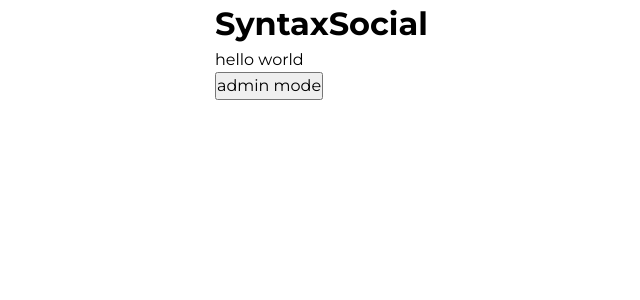
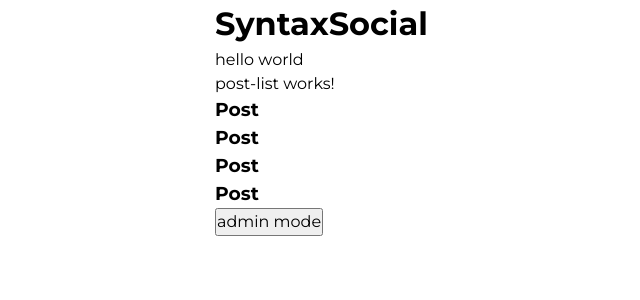
Before and after one commit to Biosaiber/syntax-social, an Angular app: page / in a window 1280 px wide. Shown: the top 300 px of the page, without its empty margins (141-781 px from the left). Built offline with nearby package versions, Linux system fonts and the light colour scheme; a web font is replaced by a local one.

Commit message:
feat: initialization PostList component

```diff
--- a/src/app/app.html
+++ b/src/app/app.html
@@ -4,6 +4,7 @@
 
 <main>
   <p>hello world</p>
+  <app-post-list></app-post-list>
 </main>
 
 <footer>
--- a/src/app/app.ts
+++ b/src/app/app.ts
@@ -1,11 +1,14 @@
-import { Component, signal } from '@angular/core';
+import { Component } from '@angular/core';
+import { PostListComponent } from './components/post-list/post-list.component';
 
 @Component({
   selector: 'app-root',
+  imports: [PostListComponent],
   templateUrl: './app.html',
   styleUrl: './app.css'
 })
 export class AppComponent {
+
 }
 
 /* Responsibilities:
--- /dev/null
+++ b/src/app/components/post-list/post-list.component.html
@@ -0,0 +1,17 @@
+<p>post-list works!</p>
+<div class="post-list-container">
+    <div class="single-post">
+        <h3>Post</h3>
+    </div>
+        <div class="single-post">
+        <h3>Post</h3>
+    </div>
+        <div class="single-post">
+        <h3>Post</h3>
+    </div>
+        <div class="single-post">
+        <h3>Post</h3>
+    </div>
+
+
+</div>
```
Also changed, not shown: src/app/components/post-list/post-list.component.ts (added, +11 -0 lines), src/app/components/post-list/post-list.component.css (added).
